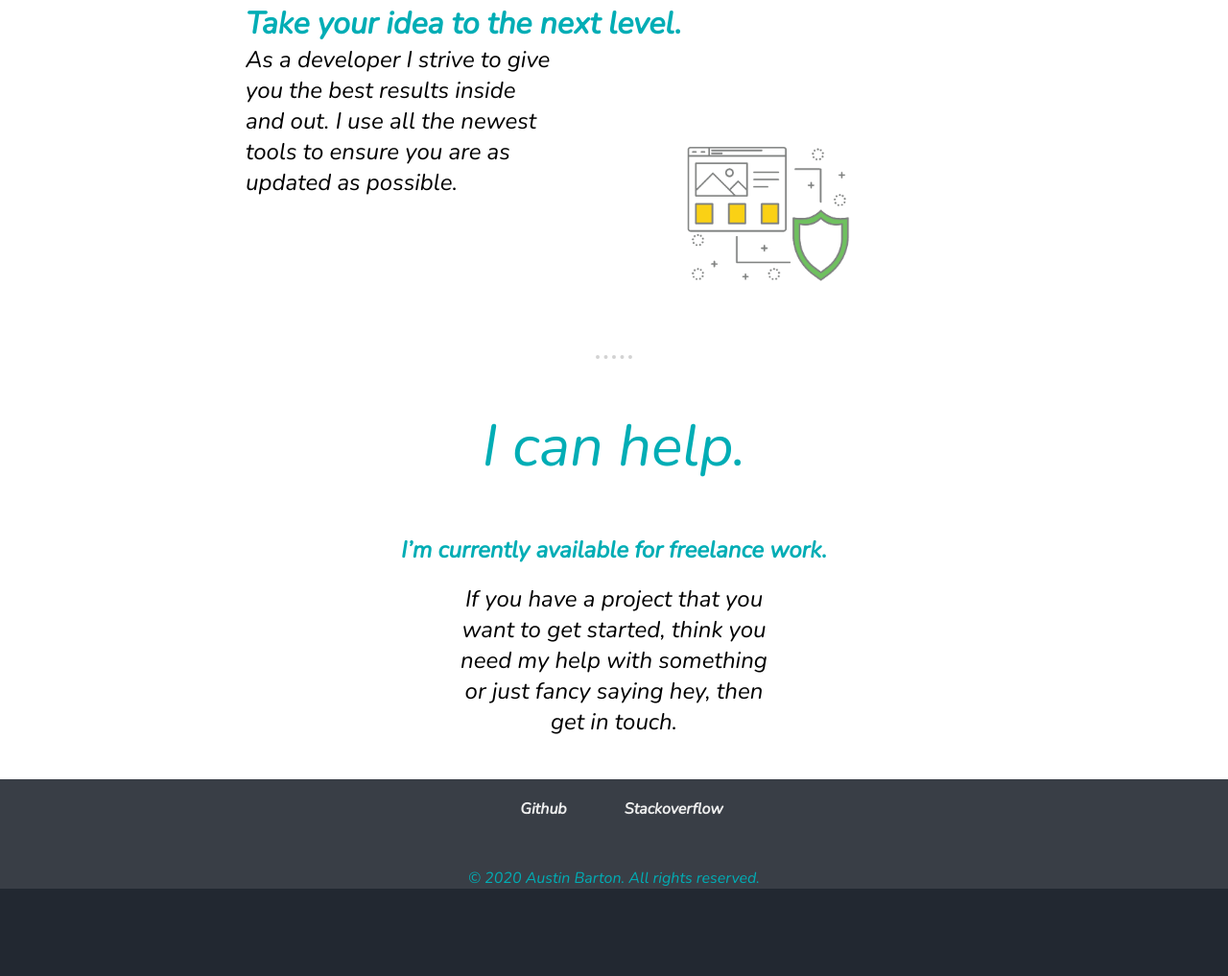
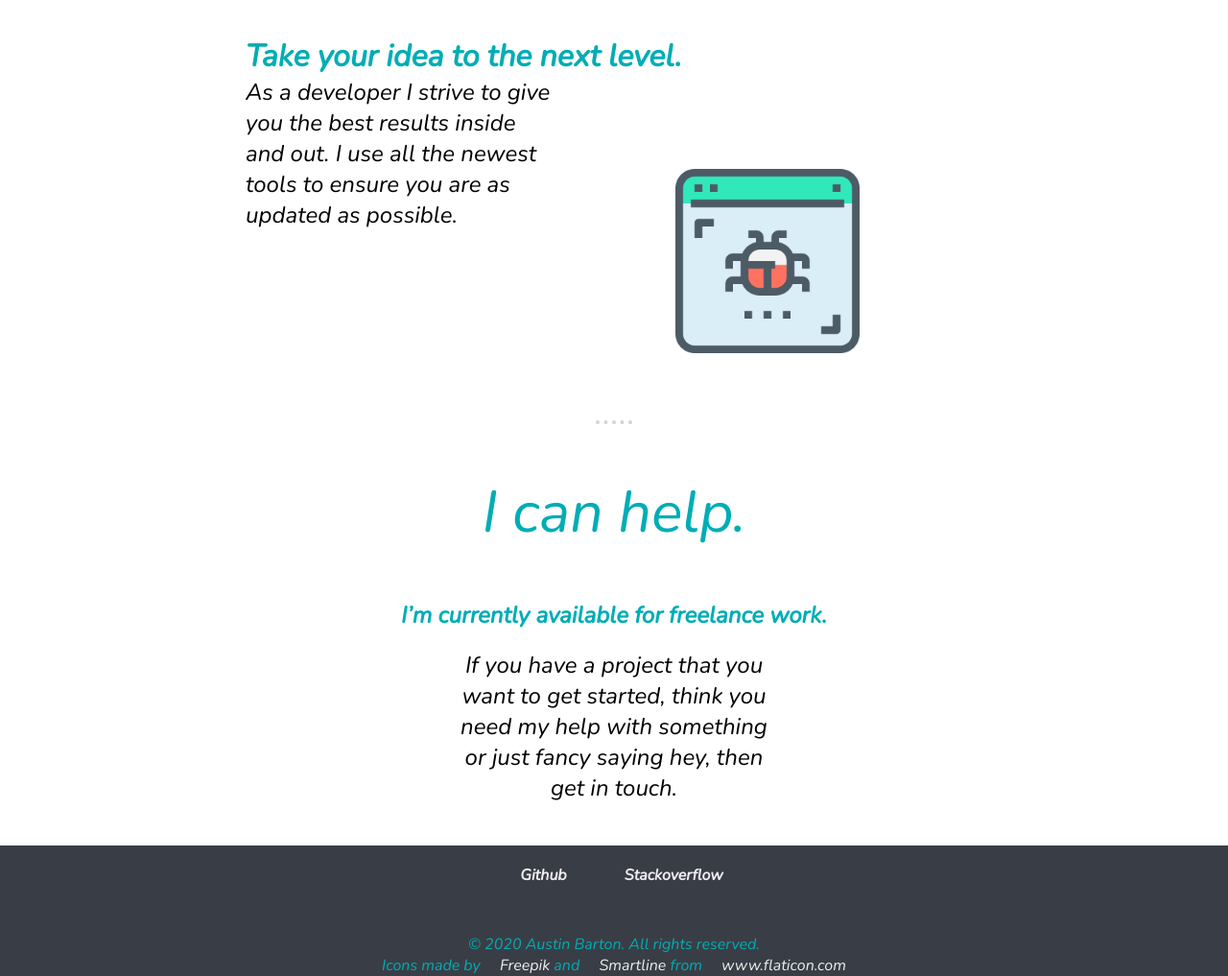
Before and after one commit to austinbarton1997/cv, a plain HTML site: page index.html in a window 1280 px wide. Shown: the part 1783-2800 px from the top of the page at 96% size. Before the commit the page ends 2709 px from the top, so only its background shows below. Drawn offline with nearby package versions, Linux system fonts and the light colour scheme; a web font is replaced by a local one.

Commit message:
Image Changes

```diff
--- a/index.html
+++ b/index.html
@@ -36,13 +36,13 @@
       <br><br>
       <h2 id="ability-heading">What I can do.</h2>
       <br>
-      <img id="idea-img" src="photos/idea.png" alt="idea-img">
+      <img id="idea-img" src="photos/code.png" alt="idea-img">
       <h2 id="info-heading1">Make your idea come to life.</h2>
       <p id="ability-info">I am very pasionate about the work I put into each and every project. I will do my very best to give you eactly what you imagine.</p>
       <br><br><br>
       <h2 id="info-heading2">Take your idea to the next level.</h2>
       <p id="ability-info2">As a developer I strive to give you the best results inside and out. I use all the newest tools to ensure you are as updated as possible.</p>
-      <img id="security-img" src="photos/security.png" alt="security-img">
+      <img id="security-img" src="photos/bug.png" alt="security-img">
       <br>
       <hr>
       <h2 id="help-heading">I can help.</h2>
@@ -57,6 +57,10 @@
         <div class="rights">
           © 2020 Austin Barton. All rights reserved.
         </div>
+        <div class="icon">
+          Icons made by <a href="https://www.flaticon.com/authors/freepik" title="Freepik">Freepik</a> and <a href="https://www.flaticon.com/authors/smartline" title="Smartline">Smartline</a> from <a href="https://www.flaticon.com/" title="Flaticon">
+            www.flaticon.com</a>
+        </div>
       </div>
   </body>
 
```
Also changed, not shown: photos/bug.png (added), photos/code.png (added), photos/idea.png (deleted), photos/security.png (deleted).
